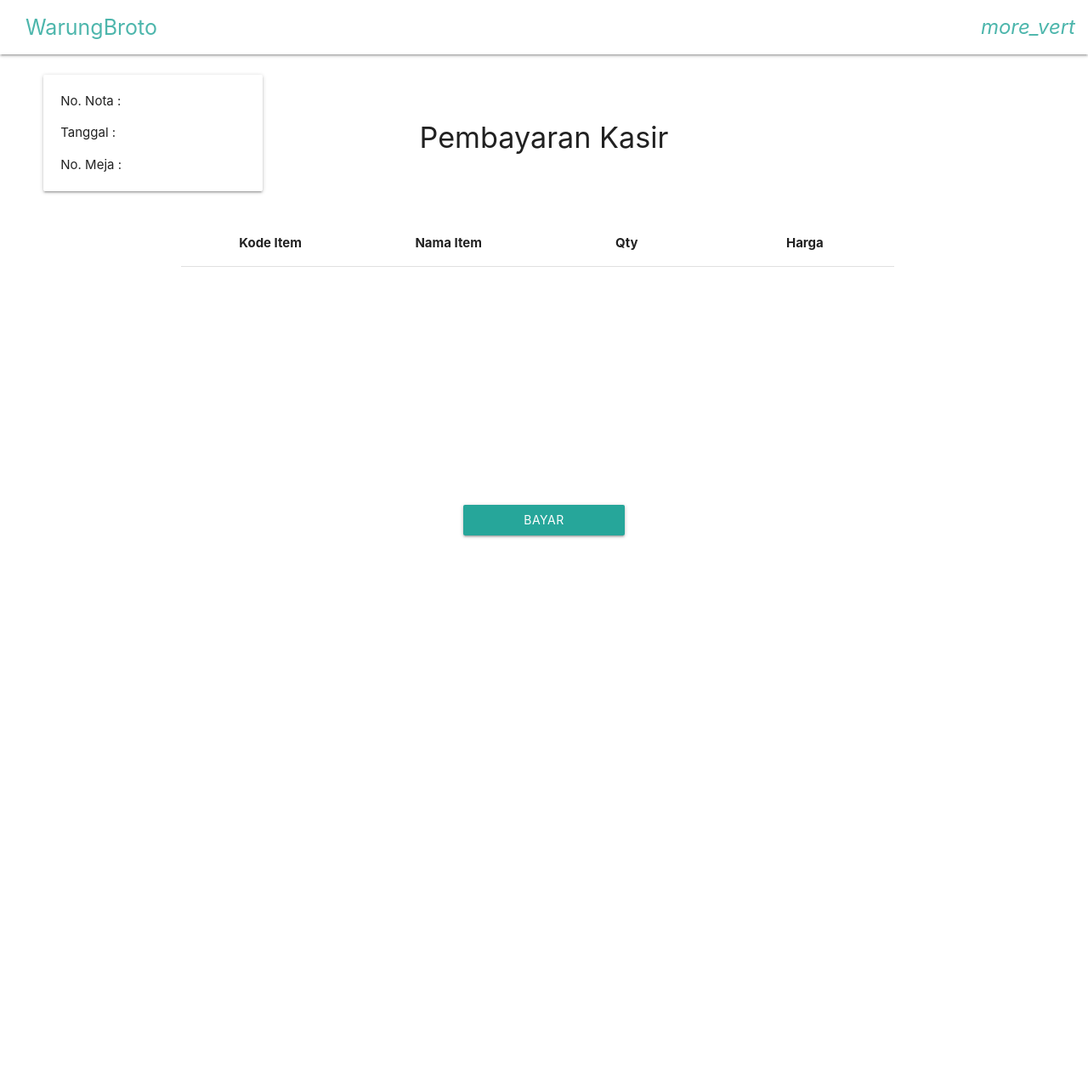
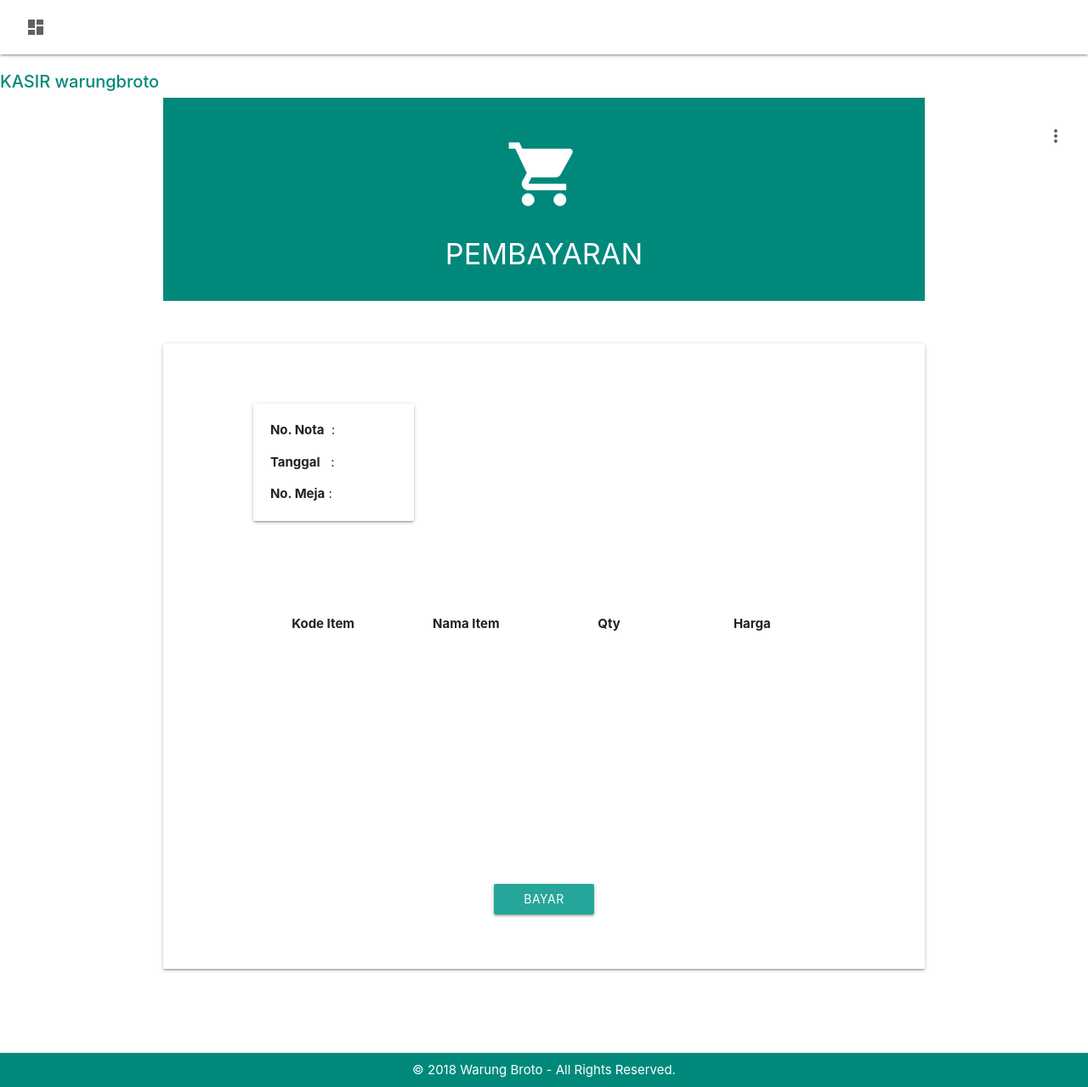
Before and after one commit to sasmita22/RestoranAdmin, a CodeIgniter app: page /tcpdf/index.php/kasir/kasir_page in a window 1280 px wide. Shown: the whole page at 85% size. Before the commit the page ends 633 px from the top, so only its background shows below. Run offline with CodeIgniter, Linux system fonts and the light colour scheme; lists and menus that the app fills with data are empty; some libraries are stand-ins or nearby versions.

Commit message:
point disatuin

```diff
--- a/application/views/Kasir/kasir.php
+++ b/application/views/Kasir/kasir.php
@@ -1,8 +1,12 @@
 <!DOCTYPE html>
 <html>
 <head>
-	<title>Menu Utama Kasir</title>
+	<title>Pembayaran</title>
 	<link rel="stylesheet" type="text/css" href="<?= base_url() ?>assets/css/materialize.min.css">
+	<link rel="stylesheet" type="text/css" href="<?= base_url() ?>assets/css/styleku.css">
+	<meta name="viewport" content="width=device-width, initial-scale=1.0"/>
+	<link href="https://fonts.googleapis.com/icon?family=Material+Icons" rel="stylesheet">
+
 	<style>
 		tbody {
 			display:block;
@@ -23,42 +27,61 @@
 	</style>
 </head>
 <body>
-	<ul id="dropdown1" class="dropdown-content ">
-	  <li ><a href="#!" >Logout</a></li>
-	</ul>
+
+	<!-- Navbar -->
+	<div class="navbar-fixed">
 		<nav class="white">
 		    <div class="nav-wrapper">
-	    	<ul>
-	    		<li><a href="#" class="brand-logo" style="color: #4db6ac; margin-left: 30px; font-size: 25px;">WarungBroto</a></li>
+
+		 		<span style="">
+		        	<a href="<?= base_url() ?>index.php/kasir/" class="button-collapse show-on-large" style="color: #616161; margin-left: 30px;"><i class="material-icons">dashboard</i>
+             		</a>
+             		<a href="<?= base_url() ?>index.php/kasir/" class="button-collapse show-on-large" style="margin-left: 0px; font-weight: 500; font-size: 20px; color: #00897b;">KASIR warungbroto
+             		</a>
+             	</span>
+
+		      	<ul class="right hide-on-med-and-down" style="margin-right: 11px;">
+			      	<!-- Dropdown Trigger -->
+			      	<li><a href="#!" class="dropdown-button" data-activates="dropdown1" data-beloworigin="true"><i class="material-icons" style="color: #616161;">more_vert</i></a></li>
+
+					<!-- Dropdown Content -->
+					 <ul id="dropdown1" class="dropdown-content right">
+					 	<li> <a class="waves-effect" href="<?= base_url() ?>index.php/Bantuan/" style="color: black;">Bantuan</a></li>
+					 	<li class="divider"></li>
+					  	<li> <a class="waves-effect" href="<?= base_url() ?>index.php/Login/" style="color: black;">Keluar</a></li>
+					 </ul>
 			   	</ul>
 
-
-	      	<ul class="right hide-on-med-and-down">
-		      	<!-- Dropdown Trigger -->
-		      	<li><a href="#!" class="dropdown-button" data-activates="dropdown1" data-beloworigin="true"><i class="material-icons" style="color: #4db6ac;">more_vert</i></a></li>
-		   	</ul>
 		    </div>
 		</nav>
-
-	  <div class="row" style="margin-top: 2vh;">
-	  	<div class="col s3" ">
-	  		<div class="card" style="margin-left: 40px;">
-	  			<div style="padding:5px;padding-left: 20px;">
-	  				<p>No. Nota : <span id="txtNota"></span></p>
-	  				<p>Tanggal : <span id="txtTanggal"></span></p>
-	  				<p>No. Meja : <span id="txtMeja"></span></p>
 	</div>
 
+	<!-- Main Content -->
+	<div class="container teal darken-1" style="top: 0; margin-bottom: 50px;"><br>
+		<h4 style="text-align: center; color: white;"><i class="large material-icons">shopping_cart</i></h4>
+	  	<h4 style="text-align: center; color: white;">PEMBAYARAN</h4><br>
+	</div>
+
+	<div class="container">
+		<div class="card-panel">
+	  	<div class="row" style="margin-top: 40px;">
+	  		<div class="row" style="margin-top: 2vh;">
+	  			<div class="col s3 offset-s1">
+	  				<div class="card" style="m">
+	  				<div style="padding:5px;padding-left: 20px;">
+	  					<p><b>No. Nota</b>  &nbsp;:&nbsp; <span id="txtNota"></span></p>
+	  					<p><b>Tanggal</b>&nbsp;&nbsp;&nbsp;:&nbsp; <span id="txtTanggal"></span></p>
+	  					<p><b>No. Meja</b> :&nbsp; <span id="txtMeja"></span></p>
+	  				</div>
 	  				</div>
 	  			</div>
 	  		<div class="col s4 offset-s1" style="margin-top: 5vh;">
-	  		<h4 style="text-align: center;">Pembayaran Kasir</h4>
 	  	</div>
 		</div>
 
-	  <div class="row" style="margin-top: 2vh;">
-	  	<div>
-		  	<table class="col s8 offset-s2 centered bordered">
+	<div class="row" style="margin-top: 10vh;">
+	  	<div class="col s12">
+		  	<table class="col s10 offset-s1 centered bordered striped">
 		        <thead>
 		          <tr>
 		              <th>Kode Item</th>
@@ -79,6 +102,19 @@
 	  		<div class="col s2 offset-s5">
 	  			<button id="btnBayar" class="btn waves-effect col s12">Bayar</button>
 	  		</div>
+	  </div>
+	</div>
+</div>
+</div>
+
+	<br><br><br>
+	<!-- Footer -->
+	<footer class="footer teal darken-1" style="margin-top: 15px;">
+			<div class="divider"></div>
+          	<div class="center white-text text-darken-2">
+	            <span style="line-height: 40px;">© 2018 Warung Broto - All Rights Reserved.</span>
+            </div>
+    </footer>
 	</div>
 
 	  <script type="text/javascript" src="<?= base_url() ?>assets/js/js.cookie.js "></script>
@@ -132,10 +168,7 @@
 				        alert('success');
 				    }
 				});
-
-				window.location.replace("<?= base_url() ?>/index.php/kasir/cetak");
-
-
+ 	 			//window.location.replace("<?= base_url()  ?>/index.php/kasir/cetak");
  	 		});
 
 
```
Also changed, not shown: application/views/Kasir/daftar_meja.php (+57 -29 lines), application/views/login.php (+4 -6 lines). Lines whose indentation alone changed are shown as unchanged.
